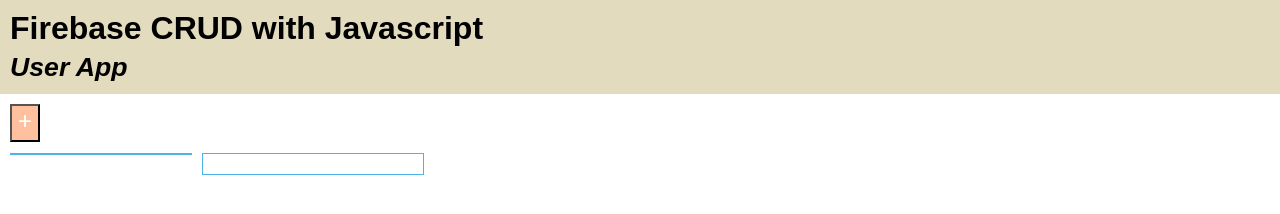
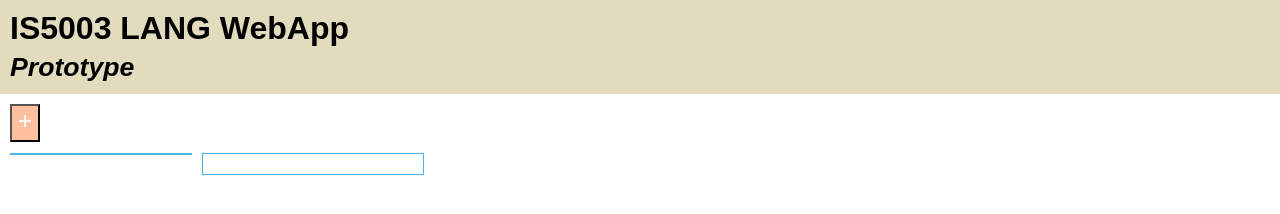
Before and after one commit to evelynss/IS5003_LANG_WebApp, a React app: page public/index.html in a window 1280 px wide. Built offline with nearby package versions, Linux system fonts and the light colour scheme; no server answers.

Commit message:
20181108 0051
working with nice color

```diff
--- a/public/index.html
+++ b/public/index.html
@@ -28,7 +28,7 @@
   <body>
     <noscript> You need to enable JavaScript to run this app. </noscript>
     <h1>
-      Firebase CRUD with Javascript <br /><small><em>User App</em></small>
+      IS5003 LANG WebApp <br /><small><em>Prototype</em></small>
     </h1>
 
     <!-- add user module -->
```
